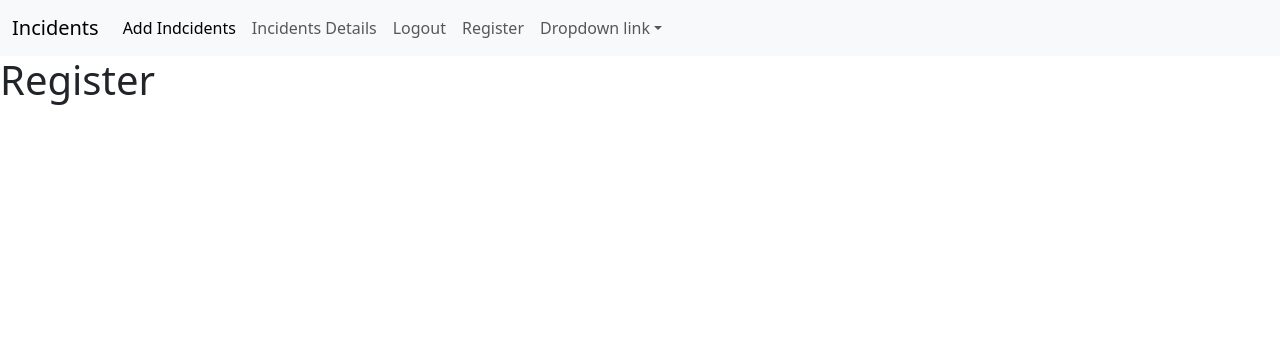
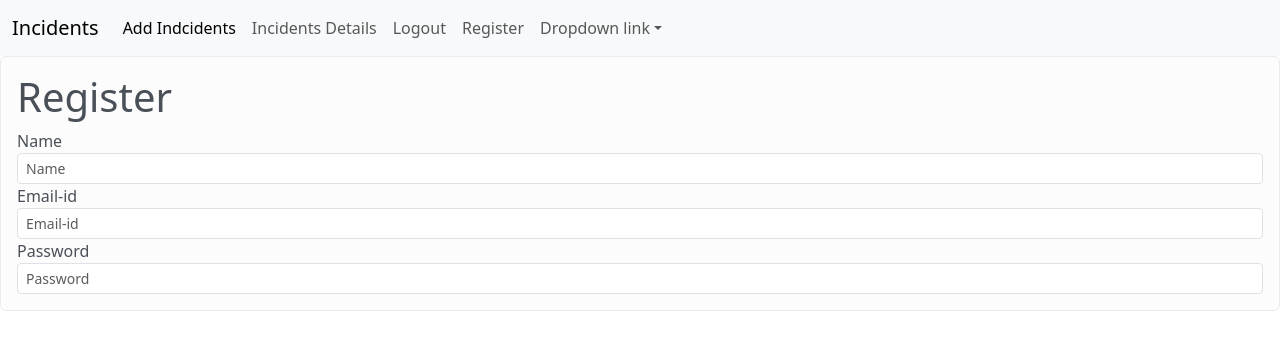
Before and after one commit to techclass-of-education/mernpaloti, a React (Vite) app: page /register in a window 1280 px wide. Shown: the top 350 px of the page. Built offline with nearby package versions, Linux system fonts and the light colour scheme.

Commit message:
day 3 register form

```diff
--- a/src/pages/IncidentsList.jsx
+++ b/src/pages/IncidentsList.jsx
@@ -8,6 +8,12 @@ export function IncidentList() {
 
   function handleEdit(incident) {
     navigate("/details", { state: { incident } });
+  }
+
+
+  function handleDelete(incident)
+  {
+      alert(incident.title)
   }
 
   // this useEffect will run on [search,status,category] these dependencies
@@ -136,7 +142,11 @@ export function IncidentList() {
               >
                 Edit
               </button>
-              <button type="button" className="btn btn-danger mx-3">
+              <button type="button" className="btn btn-danger mx-3" onClick={
+                                                                              function(){
+                                                                                handleDelete(e)
+                                                                              }
+                                                                            }>
                 Delete
               </button>
             </div>
--- a/src/pages/Register.jsx
+++ b/src/pages/Register.jsx
@@ -1,10 +1,61 @@
+import { useState } from "react";
 import { Navbar } from "../layout/Navbar";
 
 export function Register() {
+  const [name,setName]=useState("")
+
+  function handleSubmit()
+  {
+
+  }
+
   return (
     <>
     <Navbar/>
+    <div className="alert alert-light">
       <h1>Register</h1>
+      <form onSubmit={handleSubmit}>
+
+       <div>
+          <label htmlFor="name">Name</label>
+          <input
+            id="name"
+            className="form-control form-control-sm"
+            type="text"
+            placeholder="Name" value={name}
+            onChange={function(event){
+                         setName(event.target.value)
+                    }}
+          />
+        </div>
+
+       <div>
+          <label htmlFor="email">Email-id</label>
+          <input
+            id="email"
+            className="form-control form-control-sm"
+            type="email"
+            placeholder="Email-id" value={name}
+            onChange={function(event){
+                         setName(event.target.value)
+                    }}
+          />
+        </div>
+       <div>
+          <label htmlFor="password">Password</label>
+          <input
+            id="password"
+            className="form-control form-control-sm"
+            type="password"
+            placeholder="Password" value={name}
+            onChange={function(event){
+                         setName(event.target.value)
+                    }}
+          />
+        </div>
+
+      </form>
+     </div>
     </>
   );
 }
```
Also changed, not shown: src/pages/ContactUs.jsx (added, +21 -0 lines).
